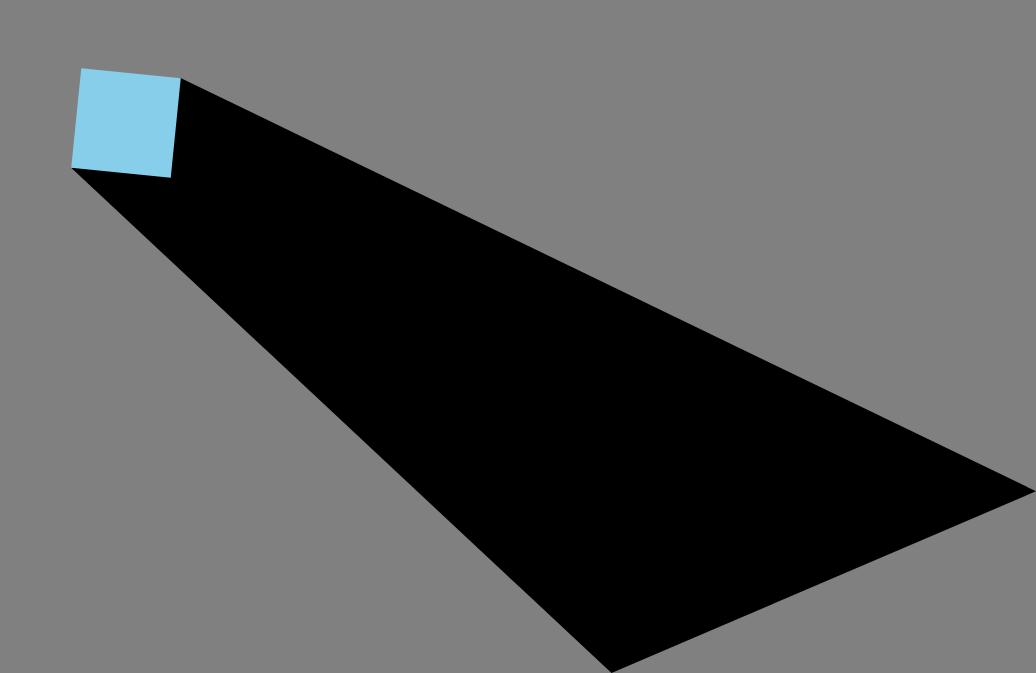
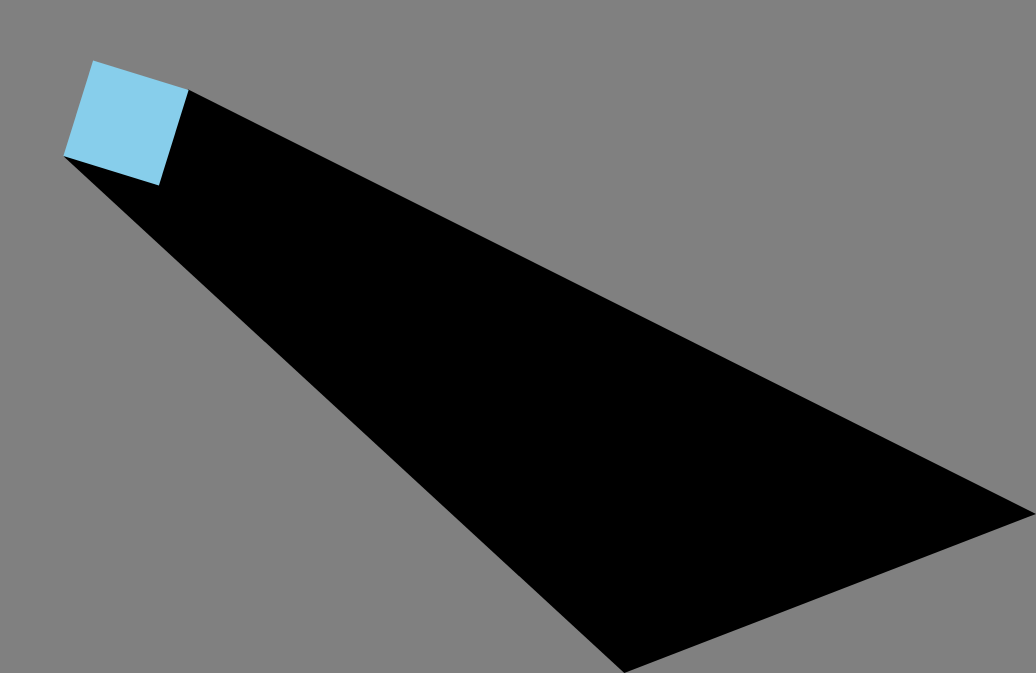
Before and after one commit to hu-jeff/2d-shadows, a React (Create React App) app: page / in a window 1280 px wide. Shown: the part 127-800 px from the top of the page, without its empty margins (244-1280 px from the left). Built offline with nearby package versions, Linux system fonts and the light colour scheme.

Commit message:
cleanup tests

```diff
--- a/src/Box.css
+++ b/src/Box.css
@@ -4,7 +4,7 @@
     background-color: #87ceeb;
     position:relative;
 
-    animation: rotate infinite 30s linear;
+    animation: rotate infinite 10s linear;
 }
 
 .box > div {
```
Also changed, not shown: src/App.tsx (+0 -11 lines).
